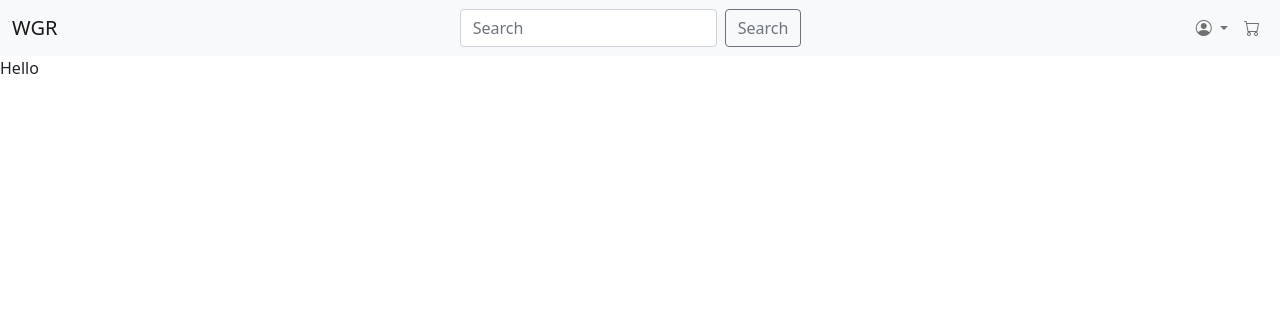
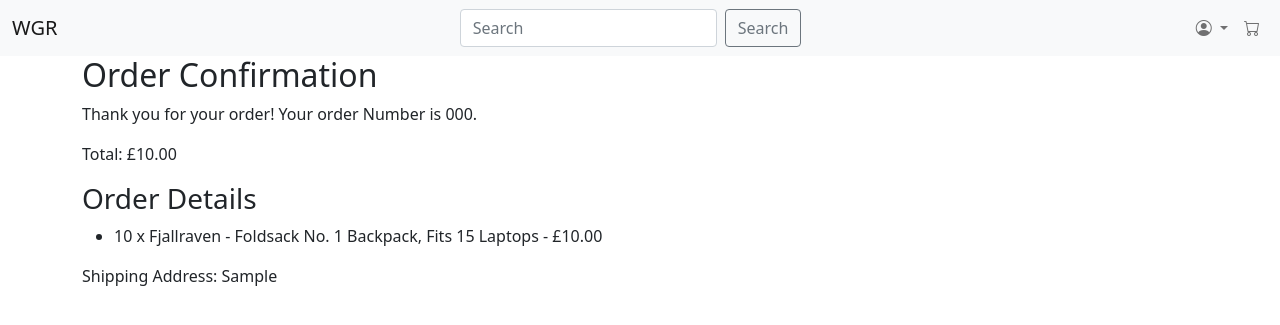
Before and after one commit to chrissuttondev/wgr-store, a Django app: page /checkout/order_confirmation/1/ in a window 1280 px wide. Shown: the top 325 px of the page. Run offline with Django 4.2, Linux system fonts and the light colour scheme; data comes from the database, SQL or seed files in the repository; tables that the repository leaves empty hold one stand-in row (values such as "Sample post").

Commit message:
Removed @loginrequired decorator from order_confirmation view to allow non authenticated users to access order_confirmation.html

```diff
--- a/checkout/admin.py
+++ b/checkout/admin.py
@@ -3,7 +3,8 @@ from .models import Order, Order_item
 
 
 class OrderAdmin(admin.ModelAdmin):
-    list_display = ['order_number', 'user', 'total_price',  'created_at', 'status']  # noqa
+    list_display = ['order_number', 'user',
+                    'total_price',  'created_at', 'status']
     readonly_fields = ['order_number']
 
 
--- a/checkout/templates/checkout/order_confirmation.html
+++ b/checkout/templates/checkout/order_confirmation.html
@@ -1,7 +1,15 @@
 {% extends "base.html" %}
-{% load static %}
 {% block content %}
-
-<p>Hello</p>
-
+<div class="container">
+    <h2>Order Confirmation</h2>
+    <p>Thank you for your order! Your order Number is {{ order.order_number }}.</p>
+    <p>Total: £{{ order.total_price }}</p>
+    <h3>Order Details</h3>
+    <ul>
+        {% for item in order.items.all %}
+            <li>{{ item.quantity }} x {{ item.product.title }} - £{{ item.price }}</li>
+        {% endfor %}
+    </ul>
+    <p>Shipping Address: {{ order.shipping_add }}</p>
+</div>
 {% endblock %}
--- a/checkout/views.py
+++ b/checkout/views.py
@@ -60,7 +60,6 @@ def checkout_view(request):
     return render(request, 'checkout/checkout.html', {'form': form})
 
 
-# @login_required
 def order_confirmation(request, order_id):
     """ A view to display the order confirmation page."""
     order = get_object_or_404(Order, id=order_id)
```
